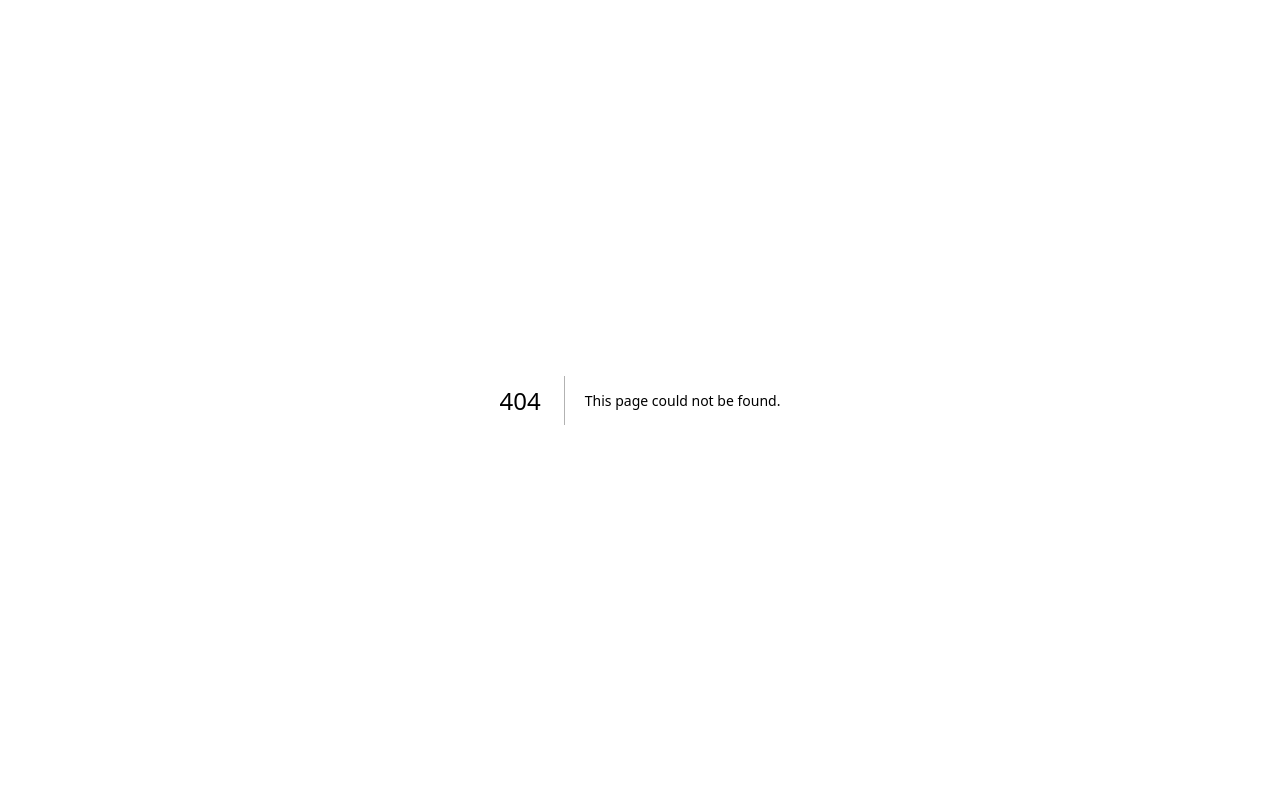
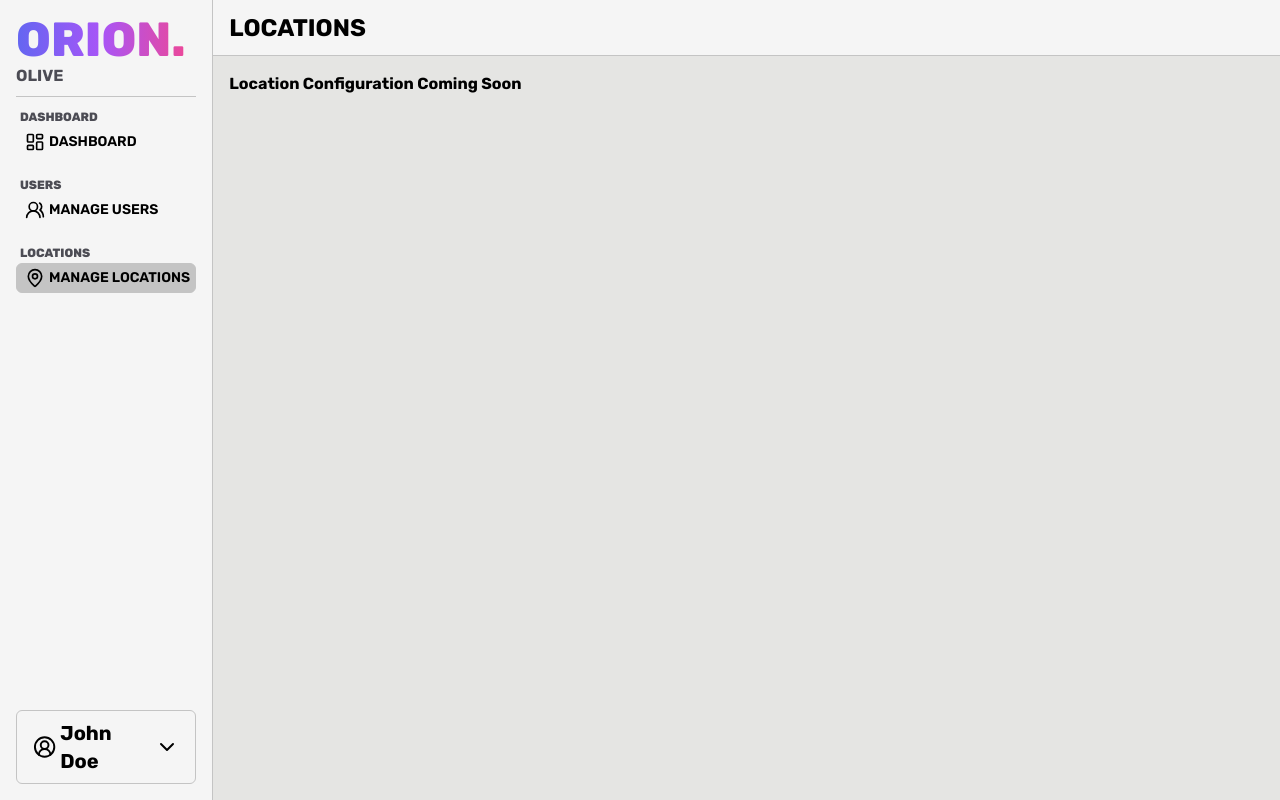
Before and after one commit to YARE0909/Orion-UI-Prototype, a Next.js app: page /admin/locations in a window 1280 px wide. Before the commit this address had no page. Built offline with nearby package versions, Linux system fonts and the light colour scheme.

Commit message:
Add manage location route

```diff
--- a/src/components/AdminLayout.tsx
+++ b/src/components/AdminLayout.tsx
@@ -9,6 +9,7 @@ import {
   Settings,
   Moon,
   Sun,
+  MapPin,
 } from "lucide-react";
 import Link from "next/link";
 import { useRouter } from "next/router";
@@ -33,6 +34,16 @@ const sideBarLinks = [
         name: "MANAGE USERS",
         icon: <UsersRound className="w-5 h-5" />,
         href: "/admin/users",
+      },
+    ],
+  },
+  {
+    category: "LOCATIONS",
+    links: [
+      {
+        name: "MANAGE LOCATIONS",
+        icon: <MapPin className="w-5 h-5" />,
+        href: "/admin/locations",
       },
     ],
   }
--- /dev/null
+++ b/src/pages/admin/locations/index.tsx
@@ -0,0 +1,17 @@
+import AdminLayout from '@/components/AdminLayout'
+
+export default function Index() {
+  return (
+    <AdminLayout header={
+      <div>
+        <h1 className="font-bold text-2xl text-text">LOCATIONS</h1>
+      </div>
+    }>
+      <div className='w-full h-full flex flex-col gap-2 bg-foreground'>
+        <div>
+          <h1 className='font-bold'>Location Configuration Coming Soon</h1>
+        </div>
+      </div>
+    </AdminLayout>
+  )
+}
```
